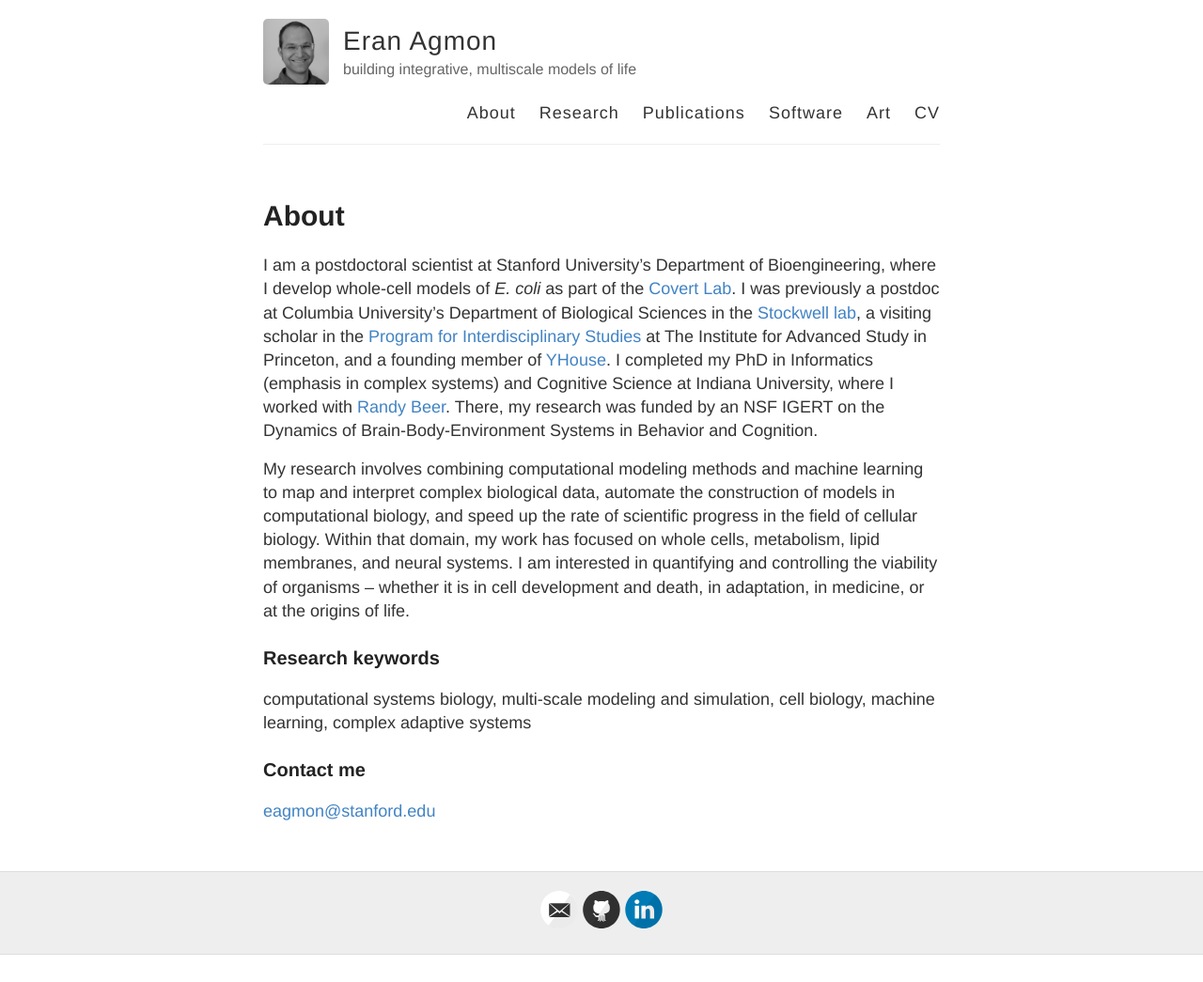
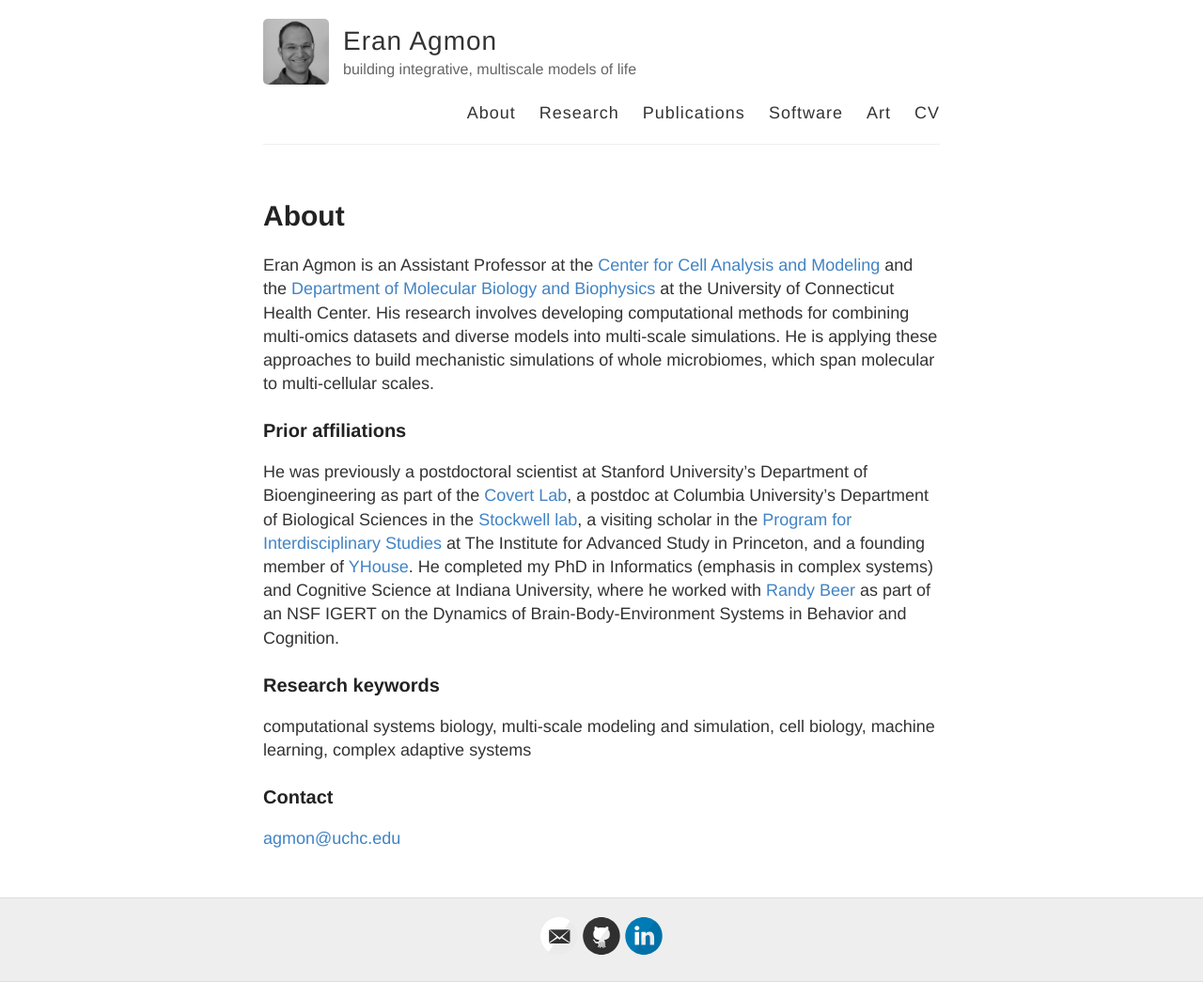
Before and after one commit to eagmon/eagmon.github.io, a Jekyll site: the page built from about.md, in a window 1280 px wide. Shown: the whole page at 94% size. Built offline with Jekyll 4.4.1, drawn with Linux system fonts in a browser that asks for light colours; before the commit the page ends 1016 px from its top, so only the background shows below that.

Commit message:
update about section to asst prof at uconn

```diff
--- a/about.md
+++ b/about.md
@@ -4,22 +4,22 @@ title: About
 permalink: /about/
 ---
 
-I am a postdoctoral scientist at Stanford University’s Department of Bioengineering, where I develop whole-cell models
-of *E. coli* as part of the [Covert Lab](https://www.covert.stanford.edu).
-I was previously a postdoc at Columbia University’s Department of Biological Sciences in the
-[Stockwell lab](http://www.columbia.edu/cu/biology/StockwellLab/index/index.html),
+Eran Agmon is an Assistant Professor at the [Center for Cell Analysis and Modeling](
+https://health.uconn.edu/cell-analysis-modeling/) and the [Department of Molecular Biology and Biophysics](
+https://health.uconn.edu/molecular-biology-biophysics/) at the University of Connecticut Health Center.
+His research involves developing computational methods for combining multi-omics datasets and diverse models
+into multi-scale simulations. He is applying these approaches to build mechanistic simulations of whole microbiomes,
+which span molecular to multi-cellular scales.
+
+### Prior affiliations
+He was previously a postdoctoral scientist at Stanford University’s Department of Bioengineering as part of the
+[Covert Lab](https://www.covert.stanford.edu), a postdoc at Columbia University’s Department of Biological Sciences
+in the [Stockwell lab](http://www.columbia.edu/cu/biology/StockwellLab/index/index.html),
 a visiting scholar in the [Program for Interdisciplinary Studies](https://www.ias.edu/ids)
 at The Institute for Advanced Study in Princeton, and a founding member of [YHouse](https://www.yhousenyc.org).
-I completed my PhD in Informatics (emphasis in complex systems) and Cognitive Science at Indiana University,
-where I worked with [Randy Beer](https://rdbeer.pages.iu.edu).
-There, my research was funded by an NSF IGERT on the Dynamics of Brain-Body-Environment Systems in Behavior and Cognition.
-
-My research involves combining computational modeling methods and machine learning to map and interpret complex
-biological data, automate the construction of models in computational biology, and speed up the rate of
-scientific progress in the field of cellular biology. Within that domain, my work has focused on whole cells,
-metabolism, lipid membranes, and neural systems. I am interested in quantifying and controlling the viability of
-organisms – whether it is in cell development and death, in adaptation, in medicine, or at the origins of life.
-
+He completed my PhD in Informatics (emphasis in complex systems) and Cognitive Science at Indiana University,
+where he worked with [Randy Beer](https://rdbeer.pages.iu.edu) as part of an NSF IGERT on the Dynamics of
+Brain-Body-Environment Systems in Behavior and Cognition.
 
 ### Research keywords
 computational systems biology,
@@ -28,7 +28,5 @@ cell biology,
 machine learning,
 complex adaptive systems
 
-
-### Contact me
-
-[eagmon@stanford.edu](mailto:eagmon@stanford.edu)
+### Contact
+[agmon@uchc.edu](mailto:agmon@uchc.edu)
```
